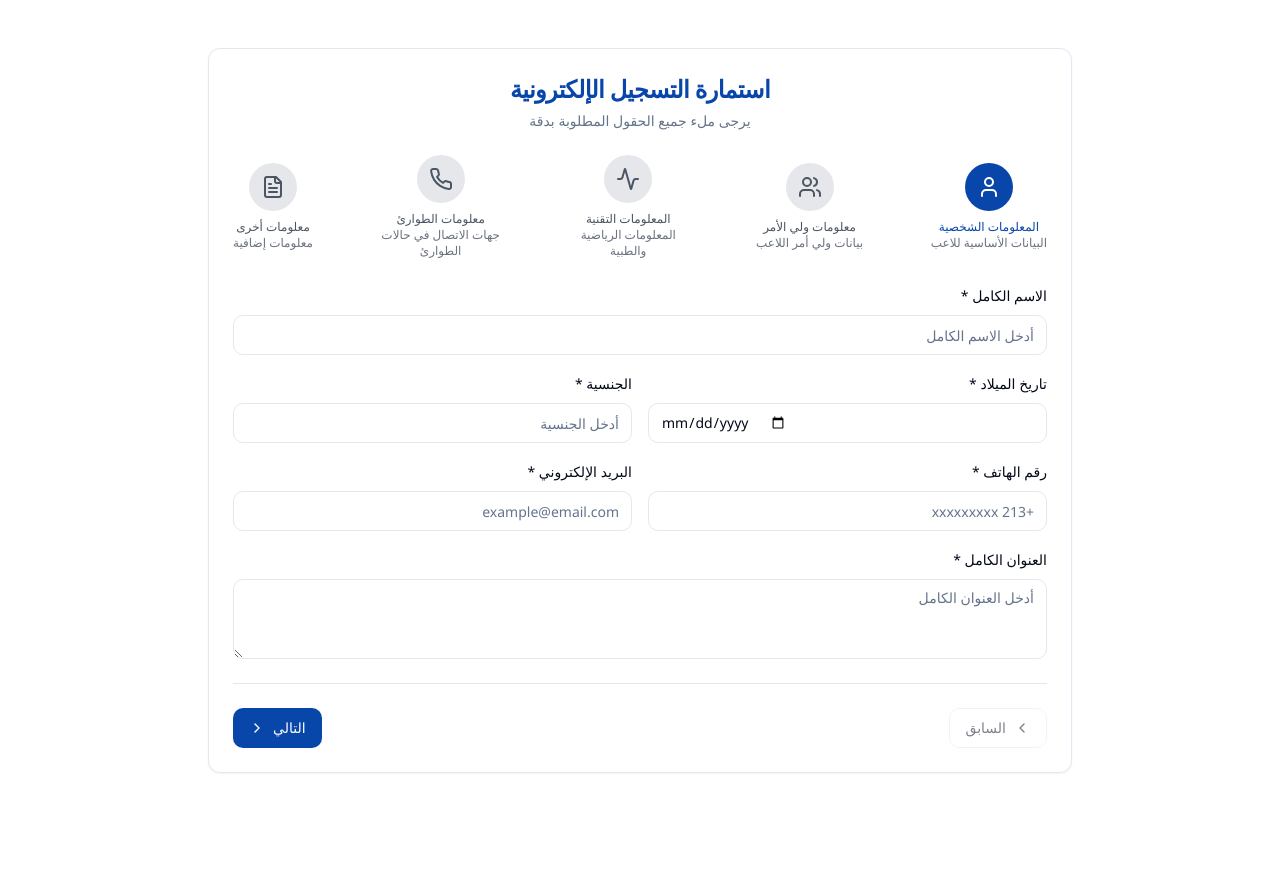
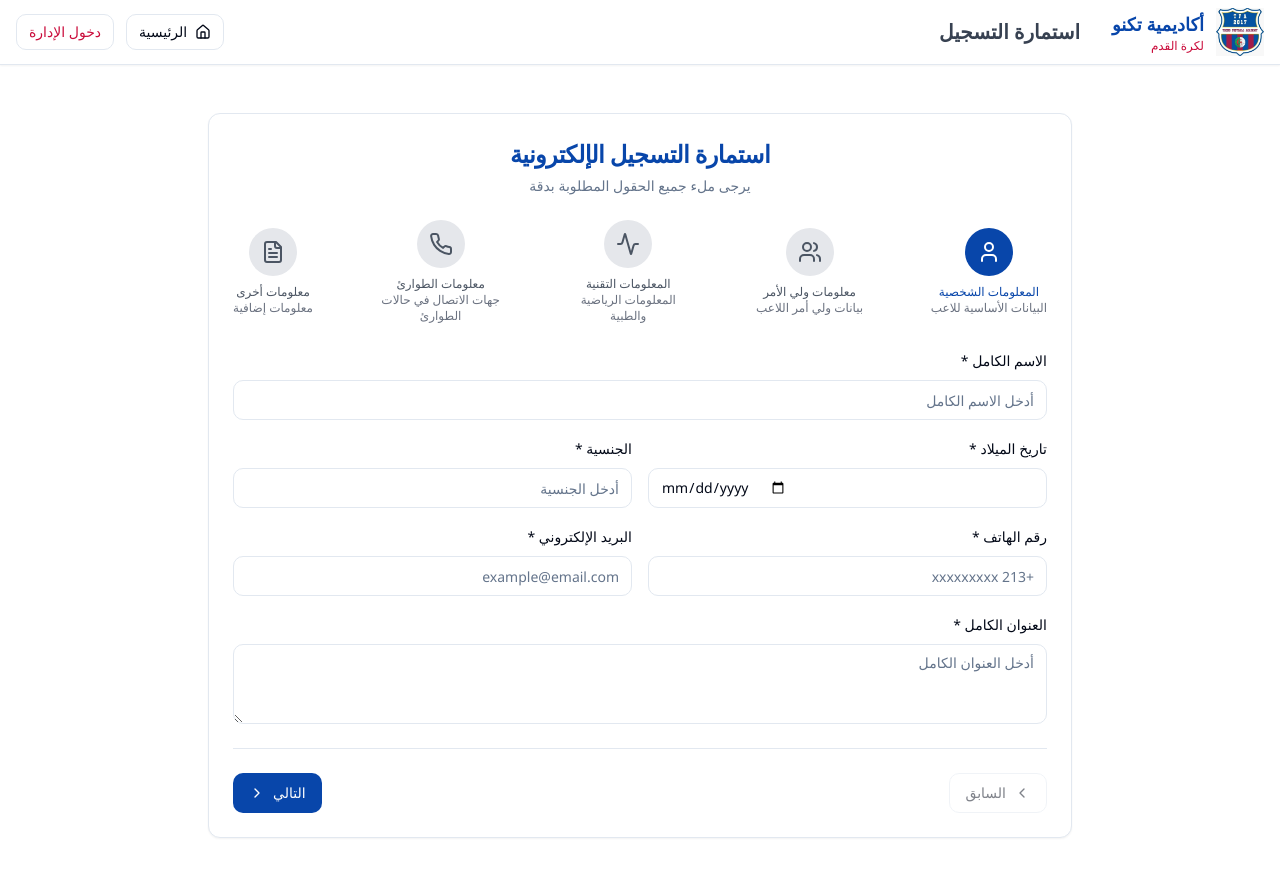
Before and after one commit to cvUPTZ/tecnosync-portal, a React (Vite) app: page /registration in a window 1280 px wide. Shown: the top 876 px of the page. Before the commit the page ends 821 px from the top, so only its background shows below. Built offline with nearby package versions, Linux system fonts and the light colour scheme; what @react-pdf/renderer would draw is missing.

Commit message:
Fix registration route navigation
Add navigation to the registration route to ensure a seamless user experience.

```diff
--- a/src/pages/Registration.tsx
+++ b/src/pages/Registration.tsx
@@ -1,9 +1,55 @@
 import { RegistrationForm } from "@/components/RegistrationForm";
+import { Link } from "react-router-dom";
+import { Button } from "@/components/ui/button";
+import { ArrowRight, Home } from "lucide-react";
 
 const Registration = () => {
   return (
-    <div className="min-h-screen bg-background py-8">
-      <RegistrationForm />
+    <div className="min-h-screen bg-background" dir="rtl">
+      {/* Navigation Header */}
+      <nav className="bg-white shadow-sm border-b sticky top-0 z-50">
+        <div className="container mx-auto px-4">
+          <div className="flex items-center justify-between h-16">
+            <div className="flex items-center gap-8">
+              <div className="flex items-center gap-3">
+                <img
+                  src="/lovable-uploads/110f1368-cc3e-49a8-ba42-0e0f2e7ec6ee.png"
+                  alt="Tecno Football Academy Logo"
+                  className="w-10 h-10 lg:w-12 lg:h-12 object-contain"
+                />
+                <div>
+                  <div className="font-bold text-base lg:text-lg text-tfa-blue">أكاديمية تكنو</div>
+                  <div className="text-xs text-tfa-red font-medium">لكرة القدم</div>
+                </div>
+              </div>
+
+              <div className="hidden md:block">
+                <h1 className="text-xl font-semibold text-gray-700">استمارة التسجيل</h1>
+              </div>
+            </div>
+
+            <div className="flex items-center gap-3">
+              <Link to="/">
+                <Button variant="outline" size="sm" className="flex items-center gap-2">
+                  <Home className="w-4 h-4" />
+                  <span className="hidden sm:inline">الرئيسية</span>
+                </Button>
+              </Link>
+
+              <Link to="/login">
+                <Button variant="outline" size="sm" className="text-tfa-red border-tfa-red hover:bg-tfa-red hover:text-white">
+                  دخول الإدارة
+                </Button>
+              </Link>
+            </div>
+          </div>
+        </div>
+      </nav>
+
+      {/* Main Content */}
+      <div className="py-8">
+        <RegistrationForm />
+      </div>
     </div>
   );
 };
```
